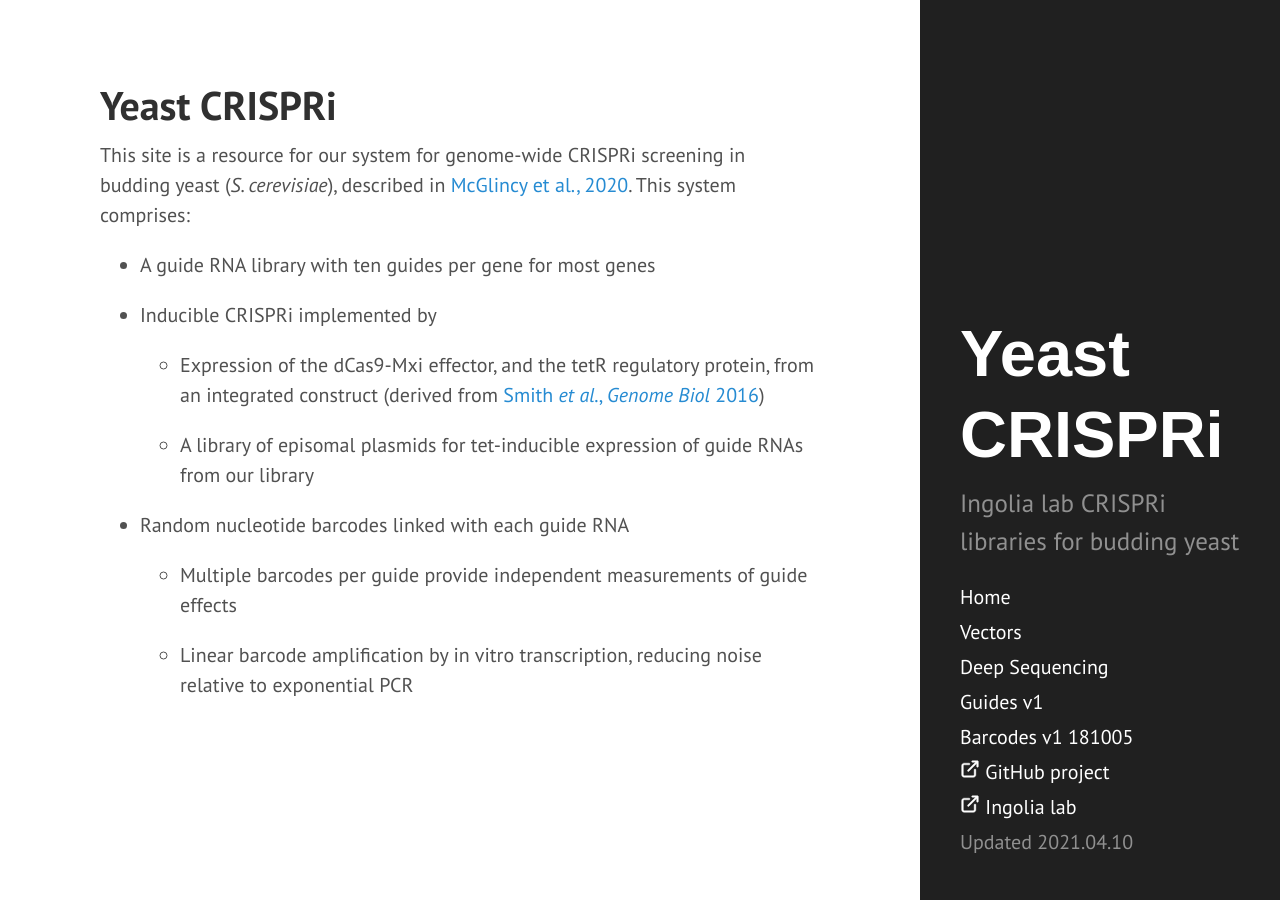
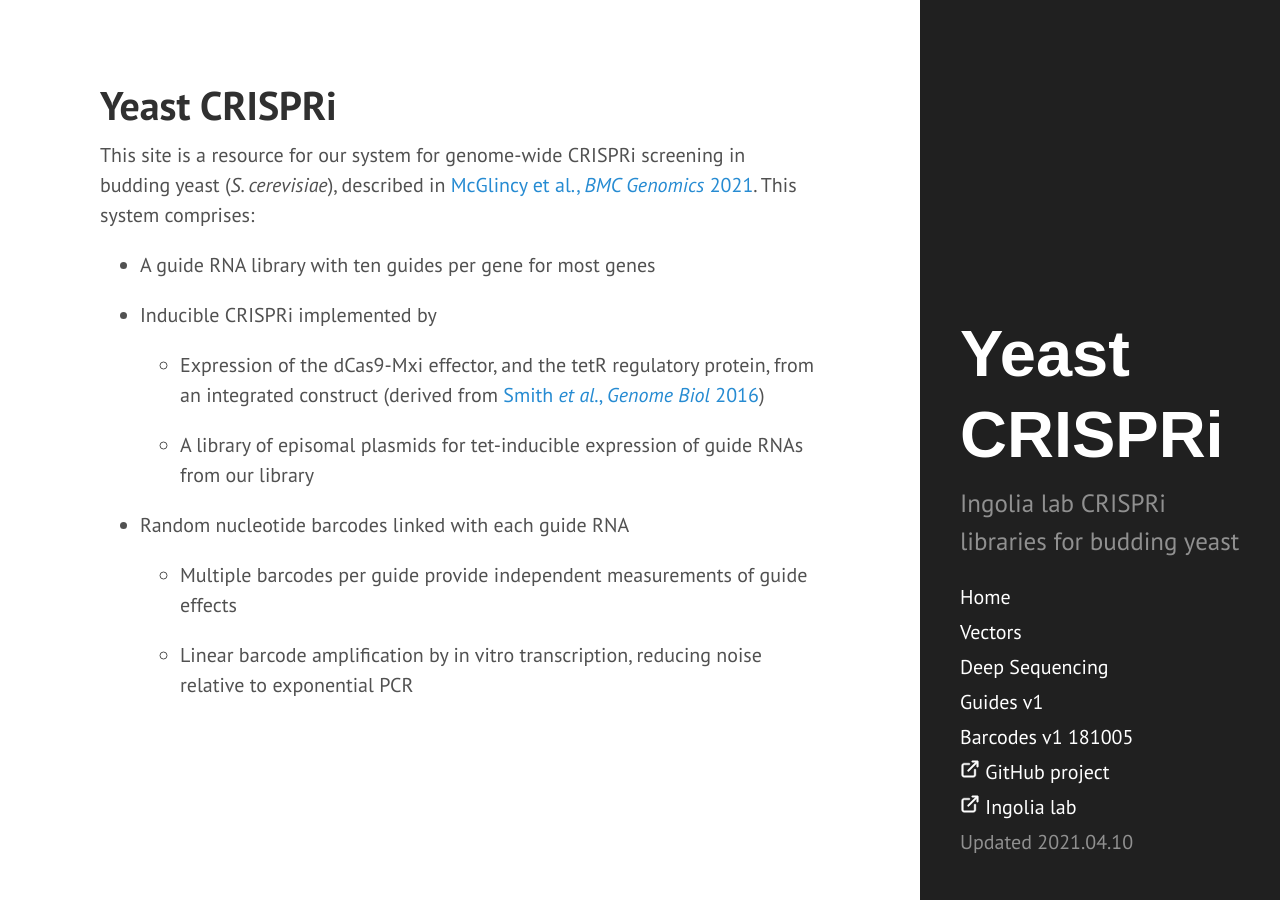
Before and after one commit to ingolia-lab/yeast-crispri, a Jekyll site: the page built from docs/index.md, in a window 1280 px wide. Built offline with Jekyll 4.4.1, drawn with Linux system fonts in a browser that asks for light colours; some web fonts are replaced.

Commit message:
Update citation to CRISPRi paper

```diff
--- a/docs/index.md
+++ b/docs/index.md
@@ -7,7 +7,7 @@ title: Home
 
 This site is a resource for our system for genome-wide CRISPRi
 screening in budding yeast (_S. cerevisiae_), described in [McGlincy
-et al., 2020](https://doi.org/10.1101/2020.03.11.988105). This system
+et al., _BMC Genomics_ 2021](https://doi.org/10.1186/s12864-021-07518-0). This system
 comprises:
 
 * A guide RNA library with ten guides per gene for most genes
```
